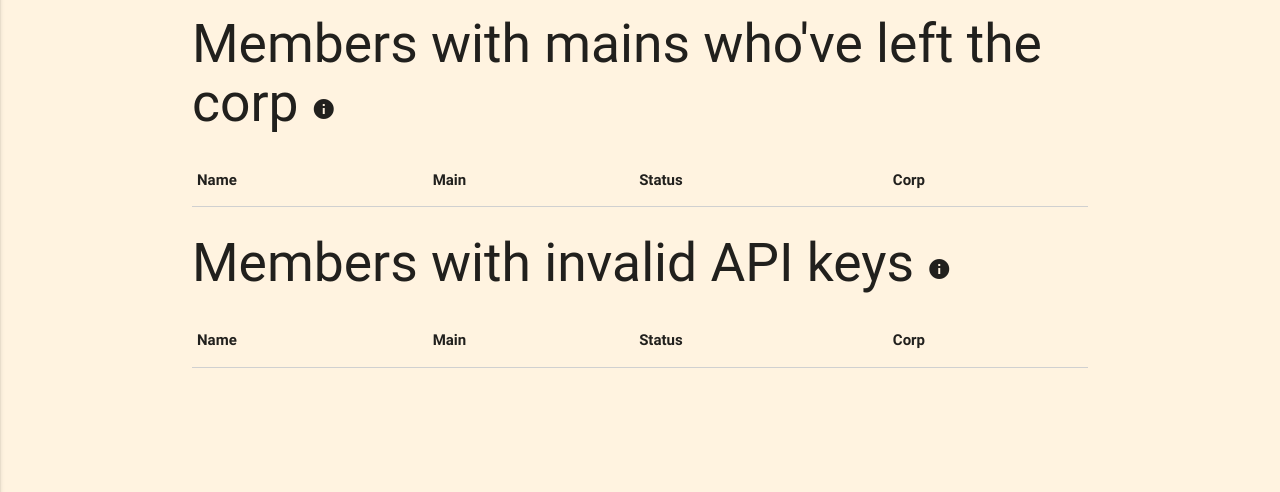
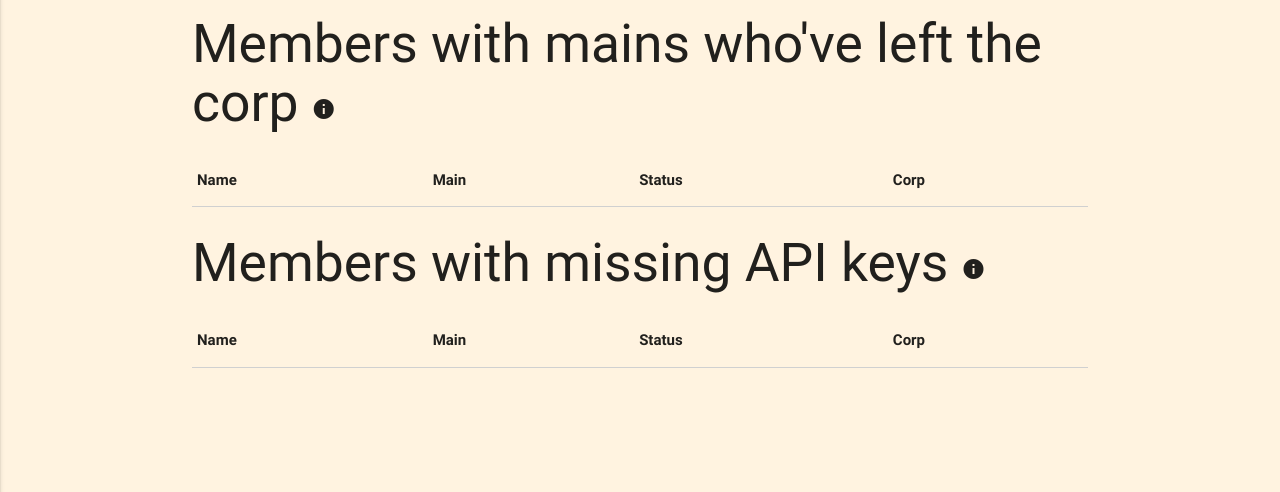
Before and after one commit to Celeo/GETIN-Auth, a Flask app: template hr/templates/reports.html in a window 1280 px wide. Shown: the part 236-728 px from the top of the page. Run offline with Flask 2, Linux system fonts and the light colour scheme; the template is opened without the code that fills it, so the values that code supplies are empty; parts of the project's set-up code (start-up, migrations or seed data) failed here and were passed over; some libraries are stand-ins or nearby versions; some web fonts are replaced.

Commit message:
Change 'invalid' to 'missing' on reports for keys

```diff
--- a/hr/app.py
+++ b/hr/app.py
@@ -492,7 +492,7 @@ def reports():
     member_names = map(lambda x: x.character_name, members)
     defunct_alts = []
     invalid_mains = []
-    invalid_api_keys = []
+    missing_api_keys = []
     for member in members:
         if member.character_name != member.main:
             if member.main not in member_names:
@@ -500,8 +500,8 @@ def reports():
             elif [m for m in members if m.character_name == member.main][0].status == 'Left':
                 defunct_alts.append(member)
         if not member.get_keys():
-            invalid_api_keys.append(member)
-    return render_template('reports.html', defunct_alts=defunct_alts, invalid_mains=invalid_mains, invalid_api_keys=invalid_api_keys)
+            missing_api_keys.append(member)
+    return render_template('reports.html', defunct_alts=defunct_alts, invalid_mains=invalid_mains, missing_api_keys=missing_api_keys)
 
 
 @app.route('/check_access')
--- a/hr/templates/reports.html
+++ b/hr/templates/reports.html
@@ -64,9 +64,9 @@
 </ul>
 
 <h2>
-    Members with invalid API keys
+    Members with missing API keys
     <i class="material-icons tooltipped" data-position="bottom" data-delay="50" data-tooltip="Characters that don't
-    have a valid API key">info</i>
+    have an API key recorded">info</i>
 </h2>
 <table>
     <thead>
@@ -78,7 +78,7 @@
         </tr>
     </thead>
     <tbody>
-        {% for member in invalid_api_keys %}
+        {% for member in missing_api_keys %}
             <tr>
                 <td><a href="{{ url_for('details', id=member.id) }}">{{ member.character_name }}</a></td>
                 <td>{{ member.main }}</td>
```
